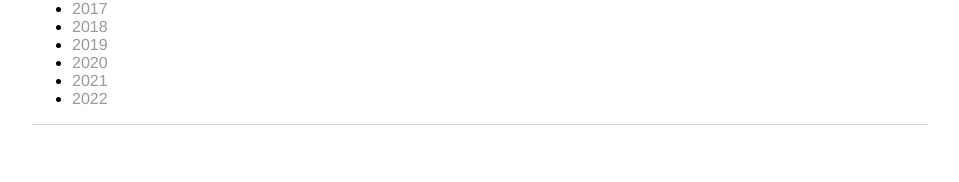
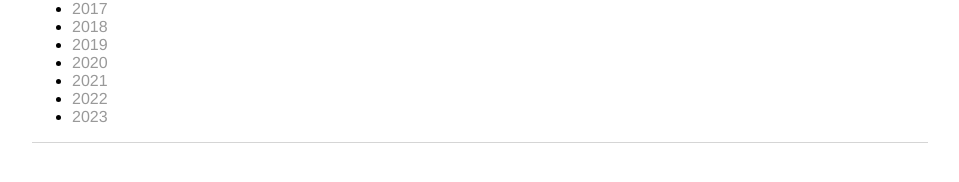
Before and after one commit to jijessicam/jijessicam.github.io, a Jekyll site: the page built from booklists/index.html, in a window 1280 px wide. Shown: the part 215-397 px from the top of the page, without its empty margins (160-1119 px from the left). Built offline with Jekyll 4.4.1, drawn with Linux system fonts in a browser that asks for light colours.

Commit message:
Update index.html

```diff
--- a/booklists/index.html
+++ b/booklists/index.html
@@ -13,5 +13,6 @@ title: current and past reading lists
 		<li><a href="https://jijessicam.github.io/booklists/2020">2020</a></li>
 		<li><a href="https://jijessicam.github.io/booklists/2021">2021</a></li>
 		<li><a href="https://jijessicam.github.io/booklists/2022">2022</a></li>
+		<li><a href="https://jijessicam.github.io/booklists/2023">2023</a></li>
 	</ul>
 </div>
```
